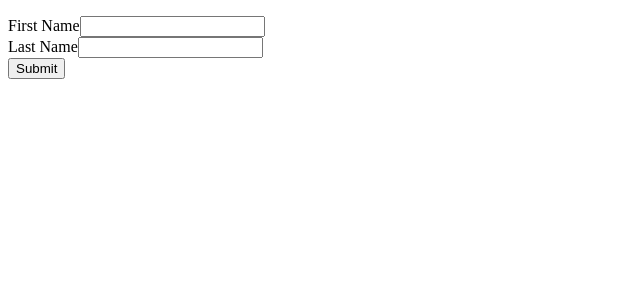
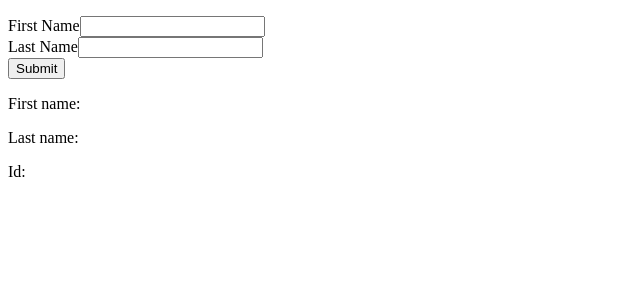
Before and after one commit to jacksonopp/testing-tut, an Angular app: page / in a window 1280 px wide. Shown: the top 300 px of the page, without its empty margins (0-640 px from the left). Built offline with nearby package versions, Linux system fonts and the light colour scheme.

Commit message:
add labels

```diff
--- a/src/app/components/form/form.component.html
+++ b/src/app/components/form/form.component.html
@@ -9,6 +9,6 @@
   <button type="submit">Submit</button>
 </form>
 
-<p data-test="person-first-name">{{newPerson?.firstName}}</p>
-<p data-test="person-last-name">{{newPerson?.lastName}}</p>
-<p data-test="person-id">{{newPerson?.id}}</p>
+<p data-test="person-first-name">First name: {{newPerson?.firstName}}</p>
+<p data-test="person-last-name">Last name: {{newPerson?.lastName}}</p>
+<p data-test="person-id">Id: {{newPerson?.id}}</p>
```
